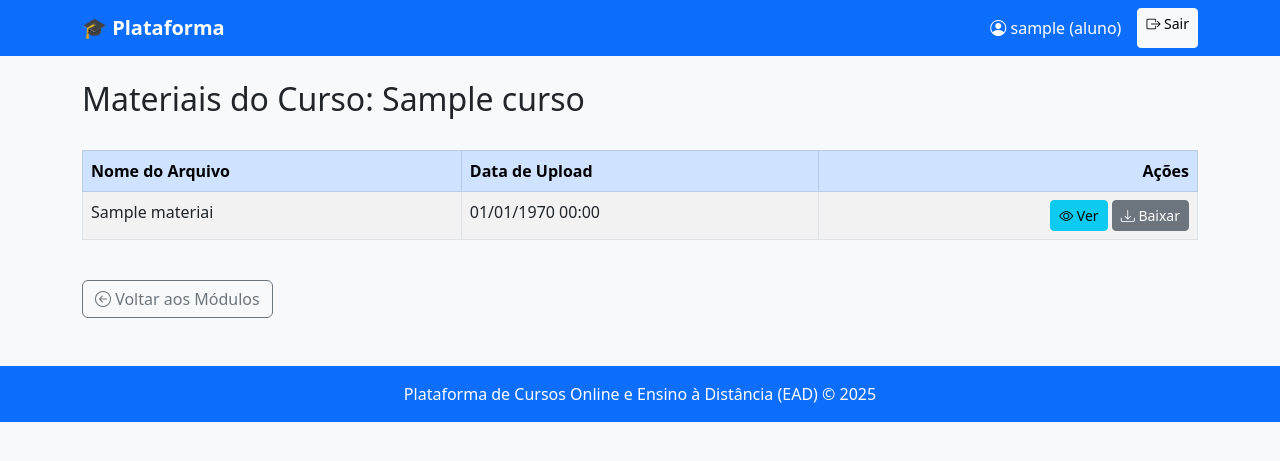
After one commit to alfredo0196/plataforma, a PHP site: page /list_materials.php?curso_id=1 in a window 1280 px wide. The commit adds this page. Shown: the top 461 px of the page. Run offline with PHP 8.4, Linux system fonts and the light colour scheme; the visitor is signed in with stand-in values (Sample User, id 1); tables that the repository leaves empty or names only in its code hold one stand-in row (values such as "Sample post").

Commit message:
Atualiza todo o projeto com melhorias nos materiais

```diff
--- a/public/list_courses.php
+++ b/public/list_courses.php
@@ -104,6 +104,10 @@ $cursos = $stmt->fetchAll();
                                 <a href="list_modules.php?curso_id=<?php echo $curso['id']; ?>" class="btn btn-outline-primary btn-sm">
                                     <i class="bi bi-list-ul"></i> Módulos
                                 </a>
+
+                                <a href="list_materials.php?curso_id=<?php echo $curso['id']; ?>" class="btn btn-outline-secondary btn-sm">
+                                    <i class="bi bi-paperclip"></i> Materiais
+                                </a>
                             <?php endif; ?>
                         </div>
                     </div>
@@ -120,7 +124,7 @@ $cursos = $stmt->fetchAll();
     Plataforma de Cursos Online e Ensino à Distância (EAD) © <?php echo date("Y"); ?> | Desenvolvido por ALFREDO MIANGO
 </footer>
 
-<!-- Bootstrap JS (necessário para fechar o alerta) -->
+<!-- Bootstrap JS -->
 <script src="https://cdn.jsdelivr.net/npm/bootstrap@5.3.0/dist/js/bootstrap.bundle.min.js"></script>
 </body>
 </html>
--- /dev/null
+++ b/public/list_materials.php
@@ -0,0 +1,139 @@
+<?php
+session_start();
+require_once '../config/db.php';
+
+if (!isset($_SESSION['user_id'])) {
+    header("Location: login.php");
+    exit;
+}
+
+// Valida o curso_id
+$curso_id = filter_input(INPUT_GET, 'curso_id', FILTER_VALIDATE_INT);
+if (!$curso_id) {
+    header("Location: error.php?mensagem=Curso inválido.");
+    exit;
+}
+
+// Verifica se o curso existe
+$stmt = $pdo->prepare("SELECT * FROM cursos WHERE id = ?");
+$stmt->execute([$curso_id]);
+$curso = $stmt->fetch();
+
+if (!$curso) {
+    header("Location: error.php?mensagem=Curso não encontrado.");
+    exit;
+}
+
+// Verifica se o aluno está inscrito no curso (caso seja aluno)
+if ($_SESSION['user_tipo'] === 'aluno') {
+    $stmt = $pdo->prepare("SELECT * FROM inscricoes WHERE curso_id = ? AND user_id = ?");
+    $stmt->execute([$curso_id, $_SESSION['user_id']]);
+    if (!$stmt->fetch()) {
+        header("Location: error.php?mensagem=Acesso negado ao material.");
+        exit;
+    }
+}
+
+// Busca os materiais
+$stmt = $pdo->prepare("SELECT * FROM materiais WHERE curso_id = ? ORDER BY criado_em DESC");
+$stmt->execute([$curso_id]);
+$materiais = $stmt->fetchAll();
+
+$mensagem = $_GET['mensagem'] ?? null;
+?>
+<!DOCTYPE html>
+<html lang="pt">
+<head>
+    <meta charset="UTF-8">
+    <title>Materiais do Curso</title>
+    <meta name="viewport" content="width=device-width, initial-scale=1">
+    <!-- Bootstrap + Icons -->
+    <link href="https://cdn.jsdelivr.net/npm/bootstrap@5.3.0/dist/css/bootstrap.min.css" rel="stylesheet">
+    <link href="https://cdn.jsdelivr.net/npm/bootstrap-icons@1.11.3/font/bootstrap-icons.css" rel="stylesheet">
+</head>
+<body class="bg-light">
+
+<!-- NAVBAR -->
+<nav class="navbar navbar-expand-lg navbar-dark bg-primary mb-4">
+    <div class="container">
+        <a class="navbar-brand fw-bold" href="dashboard.php">🎓 Plataforma</a>
+        <div class="d-flex">
+            <span class="navbar-text text-white me-3">
+                <i class="bi bi-person-circle"></i> <?php echo htmlspecialchars($_SESSION['user_nome']); ?> (<?php echo htmlspecialchars($_SESSION['user_tipo']); ?>)
+            </span>
+            <a class="btn btn-sm btn-light" href="logout.php"><i class="bi bi-box-arrow-right"></i> Sair</a>
+        </div>
+    </div>
+</nav>
+
+<!-- CONTEÚDO -->
+<div class="container">
+    <?php if ($mensagem): ?>
+        <div class="alert alert-success alert-dismissible fade show" role="alert">
+            <?php echo htmlspecialchars($mensagem); ?>
+            <button type="button" class="btn-close" data-bs-dismiss="alert" aria-label="Fechar"></button>
+        </div>
+    <?php endif; ?>
+
+    <div class="d-flex justify-content-between align-items-center mb-4">
+        <h2>Materiais do Curso: <?php echo htmlspecialchars($curso['titulo']); ?></h2>
+        <?php if ($_SESSION['user_tipo'] === 'professor'): ?>
+            <a href="create_material.php?curso_id=<?php echo $curso_id; ?>" class="btn btn-success">
+                <i class="bi bi-upload"></i> Adicionar Material
+            </a>
+        <?php endif; ?>
+    </div>
+
+    <?php if (count($materiais) > 0): ?>
+        <div class="table-responsive">
+            <table class="table table-bordered table-striped">
+                <thead class="table-primary">
+                    <tr>
+                        <th>Nome do Arquivo</th>
+                        <th>Data de Upload</th>
+                        <th class="text-end">Ações</th>
+                    </tr>
+                </thead>
+                <tbody>
+                    <?php foreach ($materiais as $material): ?>
+                        <tr>
+                            <td><?php echo htmlspecialchars($material['nome_arquivo']); ?></td>
+                            <td><?php echo date('d/m/Y H:i', strtotime($material['criado_em'])); ?></td>
+                            <td class="text-end">
+                                <a href="<?php echo htmlspecialchars($material['caminho_arquivo']); ?>" target="_blank" class="btn btn-sm btn-info" title="Visualizar">
+                                    <i class="bi bi-eye"></i> Ver
+                                </a>
+                                <a href="<?php echo htmlspecialchars($material['caminho_arquivo']); ?>" download="<?php echo htmlspecialchars($material['nome_arquivo']); ?>" class="btn btn-sm btn-secondary" title="Baixar">
+                                    <i class="bi bi-download"></i> Baixar
+                                </a>
+                                <?php if ($_SESSION['user_tipo'] === 'professor'): ?>
+                                    <a href="delete_material.php?id=<?php echo $material['id']; ?>&curso_id=<?php echo $curso_id; ?>"
+                                       onclick="return confirm('Deseja remover este material?')"
+                                       class="btn btn-sm btn-danger" title="Excluir">
+                                        <i class="bi bi-trash"></i> Excluir
+                                    </a>
+                                <?php endif; ?>
+                            </td>
+                        </tr>
+                    <?php endforeach; ?>
+                </tbody>
+            </table>
+        </div>
+    <?php else: ?>
+        <div class="alert alert-info">Nenhum material encontrado para este curso.</div>
+    <?php endif; ?>
+
+    <a href="list_modules.php?curso_id=<?php echo $curso_id; ?>" class="btn btn-outline-secondary mt-4">
+        <i class="bi bi-arrow-left-circle"></i> Voltar aos Módulos
+    </a>
+</div>
+
+<!-- RODAPÉ -->
+<footer class="bg-primary text-white text-center py-3 mt-5">
+    Plataforma de Cursos Online e Ensino à Distância (EAD) © <?php echo date("Y"); ?>
+</footer>
+
+<!-- Bootstrap -->
+<script src="https://cdn.jsdelivr.net/npm/bootstrap@5.3.0/dist/js/bootstrap.bundle.min.js"></script>
+</body>
+</html>
```
Also changed, not shown: public/create_material.php (added, +105 -0 lines), public/delete_material.php (added, +47 -0 lines), public/list_all_materials.php (added, +113 -0 lines), public/list_modules.php (+11 -3 lines), 2 other files.
